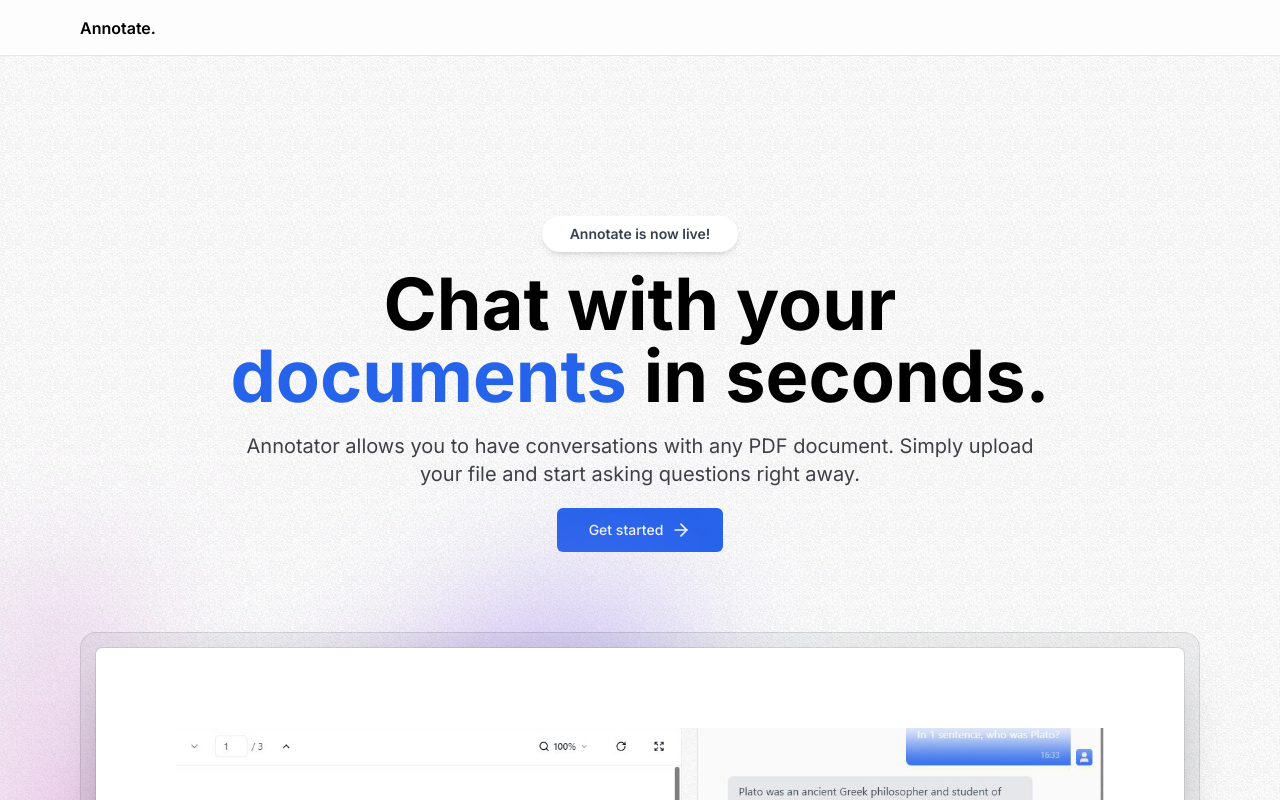
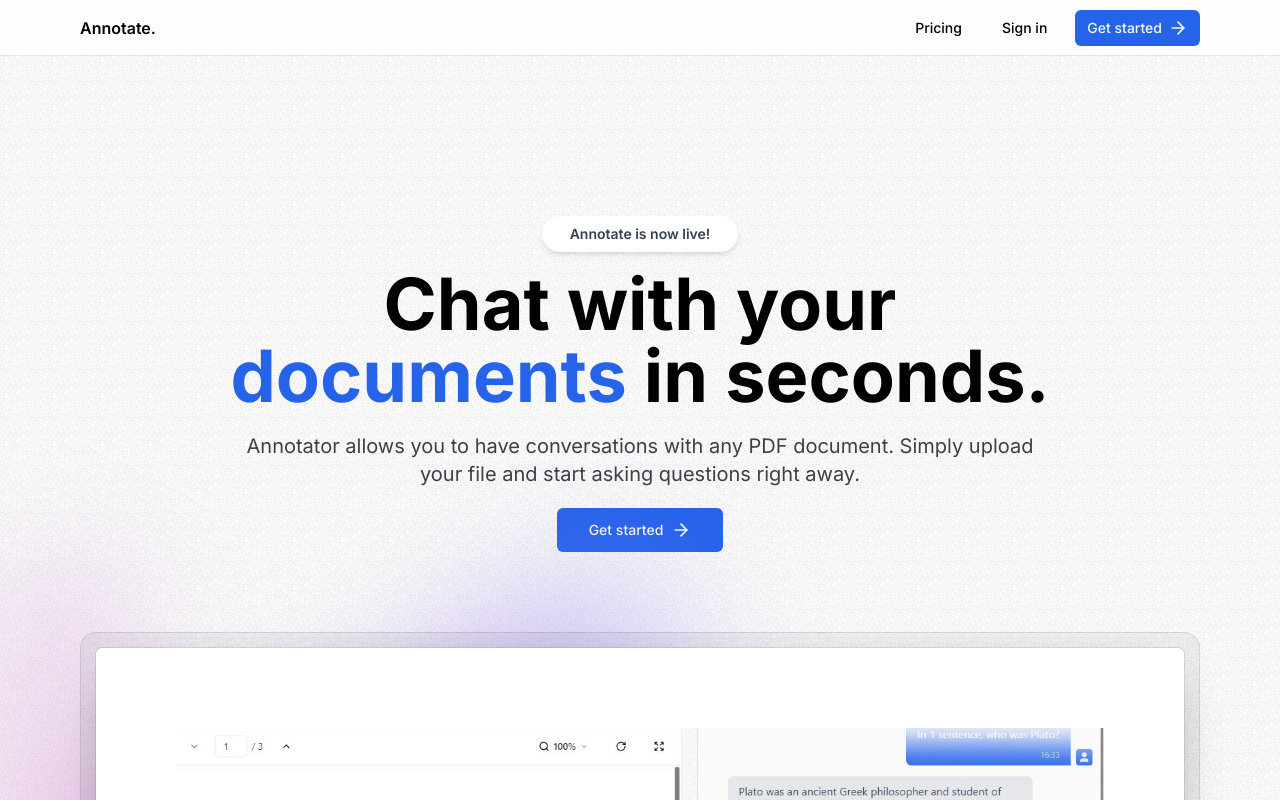
Before and after one commit to StevenSmith-code/annotator, a Next.js app: page / in a window 1280 px wide. Shown: the top 800 px of the page. Built offline with nearby package versions, Linux system fonts and the light colour scheme.

Commit message:
Added kinde Auth

```diff
--- /dev/null
+++ b/app/api/auth/[kindeAuth]/route.ts
@@ -0,0 +1,7 @@
+import { handleAuth } from "@kinde-oss/kinde-auth-nextjs/server";
+import { NextRequest } from "next/server";
+
+export async function GET(request: NextRequest, { params }: any) {
+  const endpoint = params.kindeAuth;
+  return handleAuth(request, endpoint);
+}
--- a/components/Navbar.tsx
+++ b/components/Navbar.tsx
@@ -1,6 +1,9 @@
 import React from "react";
 import MaxWidthWrapper from "./MaxWidthWrapper";
 import Link from "next/link";
+import { buttonVariants } from "./ui/button";
+import { LoginLink, RegisterLink } from "@kinde-oss/kinde-auth-nextjs/server";
+import { ArrowRight } from "lucide-react";
 
 export default function Navbar() {
   return (
@@ -12,6 +15,35 @@
             <span>Annotate.</span>
           </Link>
           {/* Add mobile navbar */}
+
+          <div className="hidden items-center space-x-4 sm:flex">
+            <>
+              <Link
+                className={buttonVariants({
+                  variant: "ghost",
+                  size: "sm",
+                })}
+                href={"/pricing"}
+              >
+                Pricing
+              </Link>
+              <LoginLink
+                className={buttonVariants({
+                  variant: "ghost",
+                  size: "sm",
+                })}
+              >
+                Sign in
+              </LoginLink>
+              <RegisterLink
+                className={buttonVariants({
+                  size: "sm",
+                })}
+              >
+                Get started <ArrowRight className="ml-1.5 h-5 w-5" />
+              </RegisterLink>
+            </>
+          </div>
         </div>
       </MaxWidthWrapper>
     </nav>
--- a/package.json
+++ b/package.json
@@ -9,6 +9,7 @@
     "lint": "next lint"
   },
   "dependencies": {
+    "@kinde-oss/kinde-auth-nextjs": "^2.0.5",
     "@radix-ui/react-slot": "^1.0.2",
     "@tailwindcss/typography": "^0.5.10",
     "class-variance-authority": "^0.7.0",
```
Also changed, not shown: 2 other files (tests, documents, lock files or other folders).
